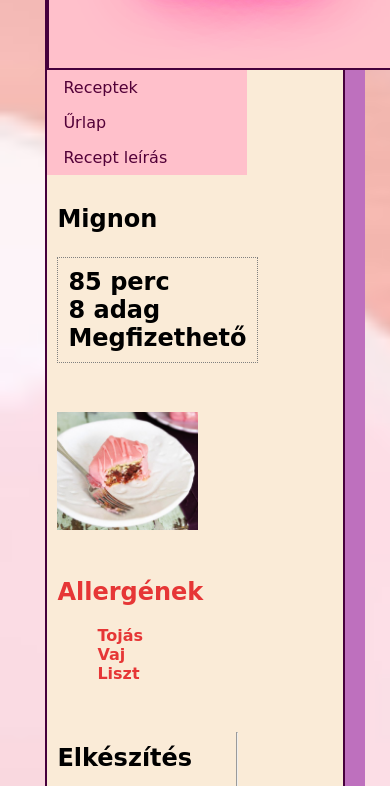
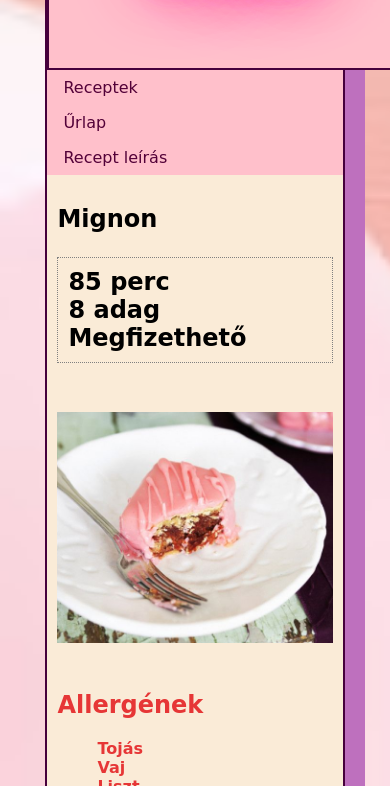
Before and after one commit to Eszti2222/receptek, a plain HTML site: page nagyrecept.html in a window 390 px wide. Shown: the part 314-1100 px from the top of the page. Drawn offline with Linux system fonts and the light colour scheme.

Commit message:
reszponziv

```diff
--- a/mignon.css
+++ b/mignon.css
@@ -27,20 +27,20 @@ article{
 .mignon{
     flex: 0 0 40%;
 }
-@media screen and(max-width: 700px;){
+@media screen and (max-width: 700px){
 
     .mignon1{
-        flex: 0 0 10%;
+        flex: 0 0 100%;
 
     }
     .migKep{
-        flex: 0 1 60%;
+        flex: 0 1 100%;
 
     }
     .migKep img{
         width: 100%;
     }
     .mignon{
-        flex: 0 0 30%;
+        flex: 0 0 100%;
     }
 }
--- a/style.css
+++ b/style.css
@@ -93,3 +93,11 @@ nav li a:hover:not(.active) {
       text-shadow: 0 0 20px #fff, 0 0 30px #ff4da6, 0 0 40px #ff4da6, 0 0 50px #ff4da6, 0 0 60px #ff4da6, 0 0 70px #ff4da6, 0 0 80px #ff4da6;
     }
 }
+@media screen and (max-width: 700px){
+    nav{
+        flex: 0 0 100%;
+    }
+    article{
+        flex: 0 0 100%;
+    }
+}
```
